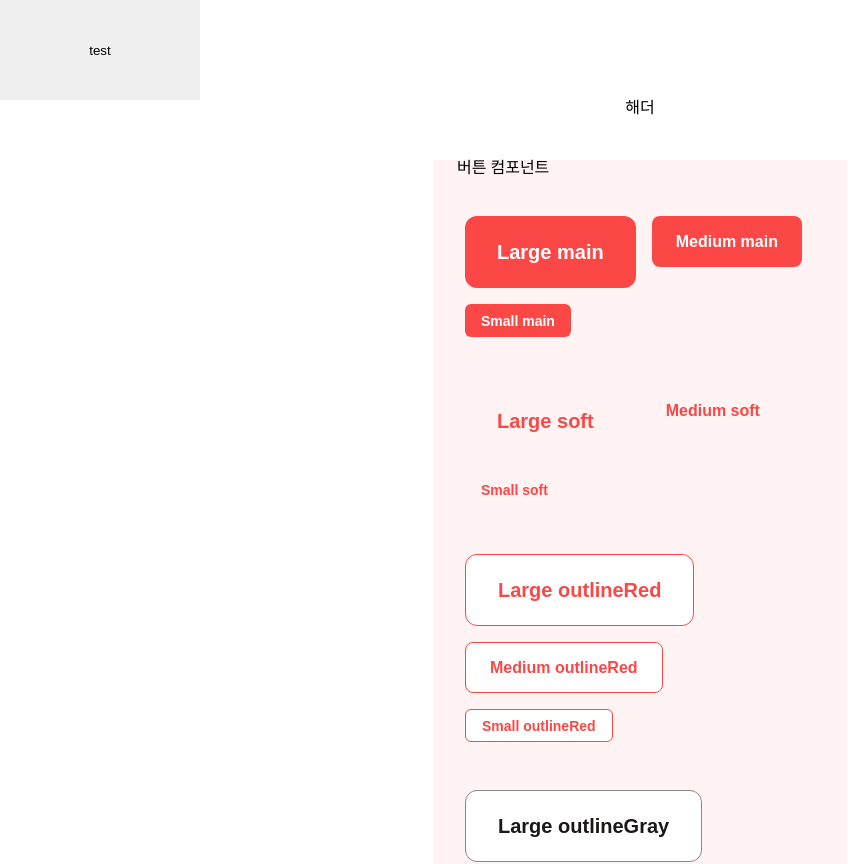
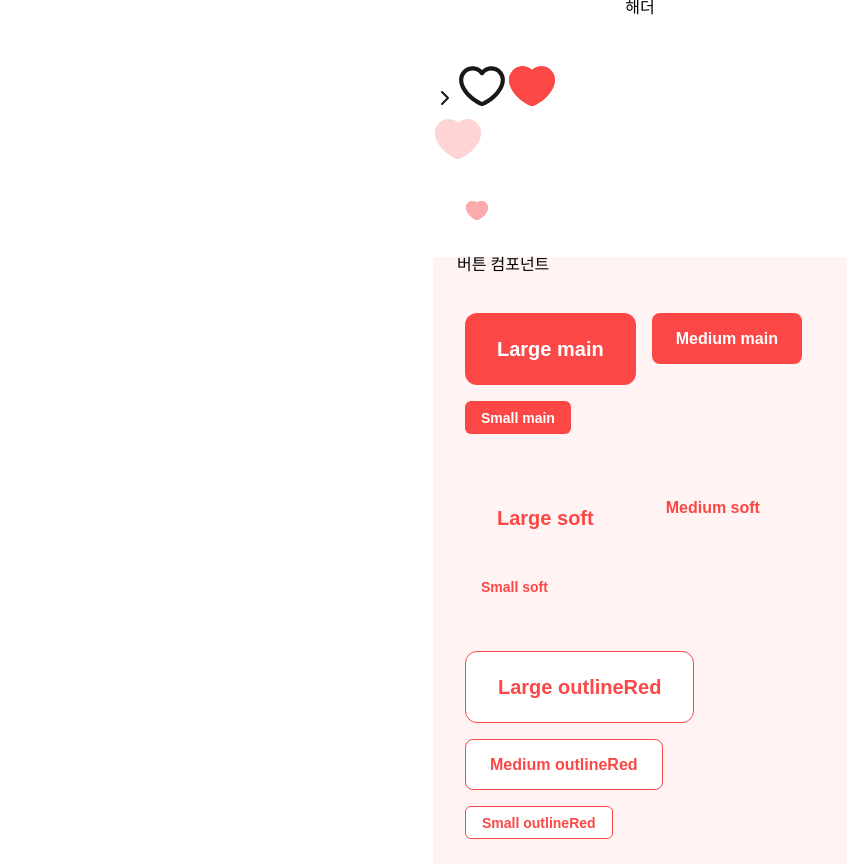
Before and after one commit to SOL-hub/game-react, a React (Create React App) app: page / in a window 1280 px wide. Shown: the top 864 px of the page, without its empty margins (0-865 px from the left). Built offline with nearby package versions, Linux system fonts and the light colour scheme.

Commit message:
feat: svg로 icon 컴포넌트 생성

```diff
--- a/src/App.tsx
+++ b/src/App.tsx
@@ -4,25 +4,14 @@ import * as PATH from './utils/path';
 import { css } from '@emotion/react';
 import styled from 'styled-components';
 
-const containerStyles = css`
-  background-color: pink;
-`;
-
-const Button = styled.button`
-  width: 200px;
-  height: 100px;
-`;
-
 function App() {
   console.log(process.env);
 
   return (
     <div>
-      <Button>test</Button>
       <Routes>
         <Route path={PATH.HOME} element={<Home />} />
       </Routes>
-      <div css={containerStyles}>test</div>
     </div>
   );
 }
--- a/src/components/common/Icon.tsx
+++ b/src/components/common/Icon.tsx
@@ -1,17 +1,17 @@
 import React from 'react';
 import styled from 'styled-components';
+import { getIconSVGPath, ICON_NAME_TYPE, ICON_NAME } from '../../styles/iconStyle';
 
-// export const ICON_TYPE = ICON_NAME;
-
+export const ICON_TYPE = ICON_NAME;
 export interface IconProps {
-  // iconName: ICON_NAME_TYPE;
+  iconName: ICON_NAME_TYPE;
   size?: number;
   color?: string;
   onClick?: () => void;
   margin?: string;
 }
 
-export const icon = ({ size = 24, color = 'blackSalon600' }: IconProps) => {
+export const Icon = ({ iconName, size = 24, color = 'blackSalon600' }: IconProps) => {
   return (
     <svg
       width={size}
@@ -20,7 +20,30 @@ export const icon = ({ size = 24, color = 'blackSalon600' }: IconProps) => {
       fill="none"
       xmlns="http://www.w3.org/2000/svg"
     >
-      {/* {getIconSVGPath({ iconName, color })} */}
+      {getIconSVGPath({ iconName, color })}
     </svg>
   );
 };
+
+export const IconButton = ({
+  iconName,
+  size = 24,
+  color = 'blackSalon600',
+  onClick,
+  margin,
+}: IconProps) => {
+  return (
+    <IconButtonBox margin={margin} onClick={onClick}>
+      <Icon iconName={iconName} size={size} color={color} />
+    </IconButtonBox>
+  );
+};
+
+type boxType = {
+  margin?: string;
+};
+
+const IconButtonBox = styled.div<boxType>`
+  margin: ${(props) => props.margin};
+  cursor: pointer;
+`;
--- a/src/pages/Home.tsx
+++ b/src/pages/Home.tsx
@@ -1,10 +1,29 @@
 import { DefaultLayout, MainLayout, Row } from '../components/common/Layout';
 import { LargeButton, MediumButton, SmallButton } from '../components/common/Button';
 import { HeaderWithTitle } from '../components/common/Bar';
+import { Icon, IconButton, ICON_TYPE } from '../components/common/Icon';
+
 const Home = () => {
   return (
     <DefaultLayout>
       <HeaderWithTitle title="해더" />
+      <div>
+        <Icon iconName={ICON_TYPE.arrowV1Right} />
+        <Icon iconName={ICON_TYPE.heartEmpty} size={50} />
+        <Icon iconName={ICON_TYPE.heartFill} size={50} color="redSalon500" />
+        <IconButton
+          iconName={ICON_TYPE.heartFill}
+          size={50}
+          color="redSalon100"
+          onClick={() => console.log('iconButton')}
+        />
+        <IconButton
+          iconName={ICON_TYPE.heartFill}
+          color="redSalon200"
+          onClick={() => console.log('iconButton')}
+          margin="2rem"
+        />
+      </div>
       <MainLayout background="redSalon50">
         버튼 컴포넌트
         {['main', 'soft', 'outlineRed', 'outlineGray', 'text'].map((mode, idx) => (
--- /dev/null
+++ b/src/styles/iconStyle.tsx
@@ -0,0 +1,84 @@
+import { IconProps } from '../components/common/Icon';
+import { color as themeColor } from '../styles/ThemeStyle';
+
+export type ICON_NAME_TYPE = (typeof ICON_NAME)[keyof typeof ICON_NAME];
+export const ICON_NAME = {
+  arrowV1Up: 'arrowV1Up',
+  arrowV1Down: 'arrowV1Down',
+  arrowV1Left: 'arrowV1Left',
+  arrowV1Right: 'arrowV1Right',
+  heartEmpty: 'heartEmpty',
+  heartFill: 'heartFill',
+} as const;
+
+export const getIconSVGPath = ({ iconName, color }: IconProps) => {
+  const colorValue = themeColor[color as keyof typeof themeColor];
+
+  switch (iconName) {
+    case ICON_NAME.arrowV1Up:
+      return (
+        <path
+          d="M18 15L12 9L6 15"
+          stroke={colorValue}
+          stroke-width="2"
+          stroke-linecap="round"
+          stroke-linejoin="round"
+        />
+      );
+    case ICON_NAME.arrowV1Down:
+      return (
+        <path
+          d="M17.2929 8.29289C17.6834 7.90237 18.3166 7.90237 18.7071 8.29289C19.0976 8.68342 19.0976 9.31658 18.7071 9.70711L17.2929 8.29289ZM12 15L12.7071 15.7071L12 16.4142L11.2929 15.7071L12 15ZM5.29289 9.70711C4.90237 9.31658 4.90237 8.68342 5.29289 8.29289C5.68342 7.90237 6.31658 7.90237 6.70711 8.29289L5.29289 9.70711ZM18.7071 9.70711L12.7071 15.7071L11.2929 14.2929L17.2929 8.29289L18.7071 9.70711ZM11.2929 15.7071L5.29289 9.70711L6.70711 8.29289L12.7071 14.2929L11.2929 15.7071Z"
+          fill={colorValue}
+        />
+      );
+    case ICON_NAME.arrowV1Left:
+      return (
+        <path
+          d="M15 6L9 12L15 18"
+          stroke={colorValue}
+          stroke-width="2"
+          stroke-linecap="round"
+          stroke-linejoin="round"
+        />
+      );
+    case ICON_NAME.arrowV1Right:
+      return (
+        <path
+          d="M9 6L15 12L9 18"
+          stroke={colorValue}
+          stroke-width="2"
+          stroke-linecap="round"
+          stroke-linejoin="round"
+        />
+      );
+    case ICON_NAME.heartEmpty:
+      return (
+        <path
+          fill-rule="evenodd"
+          clip-rule="evenodd"
+          d="M7.5 3C8.54308 2.99938 9.57096 3.25004 10.4967 3.73079C11.0488 4.01754 11.5549 4.38111 12.0007 4.809C13.1677 3.68948 14.7536 3 16.5 3C20.0898 3 23 5.91022 23 9.5C23 12.6341 21.164 15.4994 19.0231 17.6615C16.8724 19.8334 14.2421 21.4717 12.3153 22.112C12.1106 22.18 11.8894 22.18 11.6847 22.112C9.75789 21.4717 7.12762 19.8334 4.97693 17.6615C2.83596 15.4994 1 12.6341 1 9.5C1 5.91045 3.90983 3.00038 7.49929 3M9.57488 5.5057C8.93415 5.17295 8.22268 4.99949 7.50071 5L7.5 5C5.01478 5 3 7.01479 3 9.5C3 11.8659 4.41404 14.2506 6.39807 16.2543C8.24453 18.119 10.4369 19.502 12 20.101C13.5631 19.502 15.7555 18.119 17.6019 16.2543C19.586 14.2506 21 11.8659 21 9.5C21 7.01479 18.9852 5 16.5 5C14.9789 5 13.6334 5.75391 12.8177 6.91262C12.6303 7.17887 12.325 7.33721 11.9994 7.337C11.6738 7.3368 11.3686 7.17808 11.1816 6.91159C10.7667 6.32069 10.2156 5.83845 9.57488 5.5057Z"
+          fill={colorValue}
+        />
+      );
+    case ICON_NAME.heartFill:
+      return (
+        <>
+          <path
+            fill-rule="evenodd"
+            clip-rule="evenodd"
+            d="M7.5 3C8.54308 2.99938 9.57096 3.25004 10.4967 3.73079C11.0488 4.01754 11.5549 4.38111 12.0007 4.809C13.1677 3.68948 14.7536 3 16.5 3C20.0898 3 23 5.91022 23 9.5C23 12.6341 21.164 15.4994 19.0231 17.6615C16.8724 19.8334 14.2421 21.4717 12.3153 22.112C12.1106 22.18 11.8894 22.18 11.6847 22.112C9.75789 21.4717 7.12762 19.8334 4.97693 17.6615C2.83596 15.4994 1 12.6341 1 9.5C1 5.91045 3.91054 3.00038 7.5 3Z"
+            fill={colorValue}
+          />
+          <path
+            fill-rule="evenodd"
+            clip-rule="evenodd"
+            d="M7.5 3C8.54308 2.99938 9.57096 3.25004 10.4967 3.73079C11.0488 4.01754 11.5549 4.38111 12.0007 4.809C13.1677 3.68948 14.7536 3 16.5 3C20.0898 3 23 5.91022 23 9.5C23 12.6341 21.164 15.4994 19.0231 17.6615C16.8724 19.8334 14.2421 21.4717 12.3153 22.112C12.1106 22.18 11.8894 22.18 11.6847 22.112C9.75789 21.4717 7.12762 19.8334 4.97693 17.6615C2.83596 15.4994 1 12.6341 1 9.5C1 5.91045 3.91054 3.00038 7.5 3ZM9.57488 5.5057C8.93415 5.17295 8.22268 4.99949 7.50071 5C5.01549 5 3 7.01479 3 9.5C3 11.8659 4.41404 14.2506 6.39807 16.2543C8.24453 18.119 10.4369 19.502 12 20.101C13.5631 19.502 15.7555 18.119 17.6019 16.2543C19.586 14.2506 21 11.8659 21 9.5C21 7.01479 18.9852 5 16.5 5C14.9789 5 13.6334 5.75391 12.8177 6.91262C12.6303 7.17887 12.325 7.33721 11.9994 7.337C11.6738 7.3368 11.3686 7.17808 11.1816 6.91159C10.7667 6.32069 10.2156 5.83845 9.57488 5.5057Z"
+            fill={colorValue}
+          />
+        </>
+      );
+    default:
+      return;
+  }
+};
```
Also changed, not shown: 1 other file (tests, documents, lock files or other folders).
